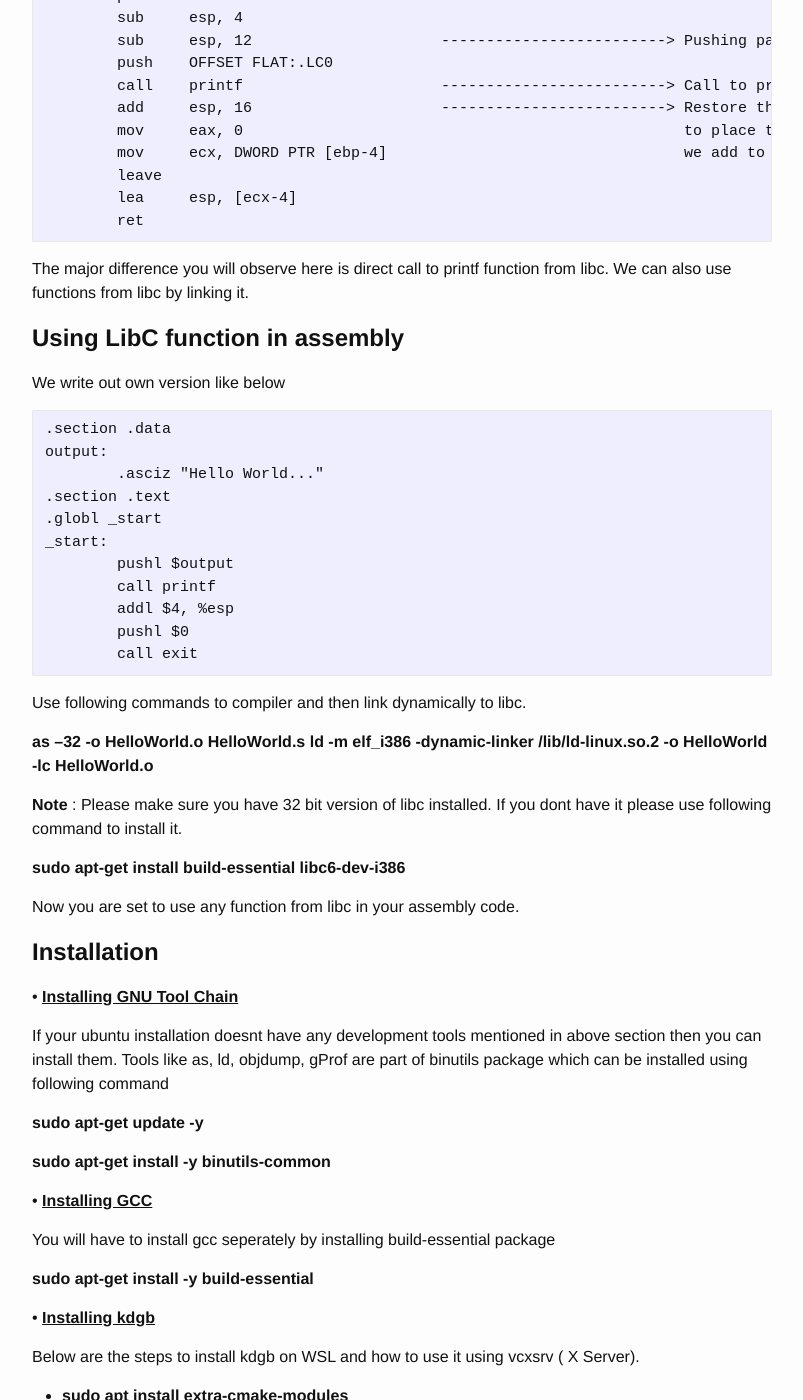
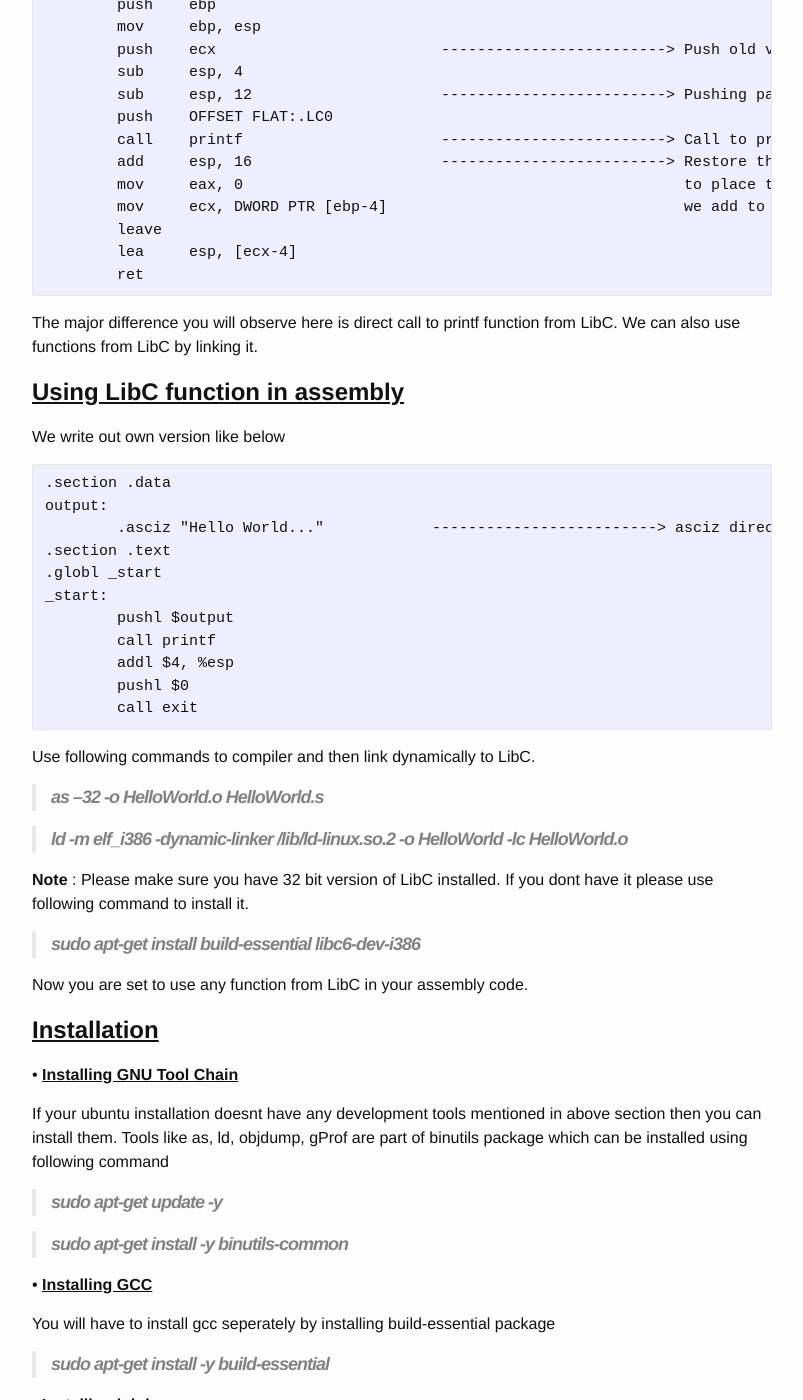
Before and after one commit to PixelClear/PixelClear.github.io, a Jekyll site: the page built from _posts/2021-01-02-x86-Assembly-tutorial-part1.markdown, in a window 1280 px wide and 1400 px high, scrolled down 7475 px. Shown: the whole window, without its empty margins (238-1041 px from the left). Built offline with Jekyll 4.4.1, drawn with Linux system fonts in a browser that asks for light colours; part of the change alters nothing that is shown; some of the changed text lies outside the part shown.

Commit message:
Formatting for x86 tutorial post

```diff
--- a/_posts/2021-01-02-x86-Assembly-tutorial-part1.markdown
+++ b/_posts/2021-01-02-x86-Assembly-tutorial-part1.markdown
@@ -5,7 +5,7 @@ date:   2021-01-02 15:13:36 +0100
 categories: technical post
 ---
 
-**Why Assembly ?**
+<ins>**Why Assembly ?**</ins>
 =====================================================================================================================================
 Assembly language is really fun. You will get tour of very exotic corners of programming and learn how things work under the hood.
 Though, not many of us will program in assembly for our day to day jobs still I have very compelling reasons to learn assembly.
@@ -19,13 +19,13 @@ So without further ado lets get started.
 
 **Note** : We are specifically starting with x86 assembly so we get better understanding of segmented address modes and then move on to x64.
 
-**What is Assembly ?**
+<ins>**What is Assembly ?**</ins>
 =====================================================================================================================================
 
 Assembly language is abstraction layer on machine code instructions. Assembly language has opcodes for machine codes instructions.
 Special program called as assembler will take this program and do necessary conversions.
 
-**Simplest Program Execution Model ?**
+<ins>**Simplest Program Execution Model ?**</ins>
 =====================================================================================================================================
 
 Below image depicts simplest representation for Von-Neuman/Stored program architecture.
@@ -42,7 +42,7 @@ at the end of this tutorial I will add one more section explaining more on contr
 Out of order execution, branch prediction, retirement unit and many components are not included in this section for simplicity.
 Cache is one more memory that is omitted from above figure again for same reason and will be explained later in separate sections.
 
-**Types of Registers**
+<ins>**Types of Registers**</ins>
 =====================================================================================================================================
 
 Now we understand RAM is where data resides but, RAM has much higher latency than CPU. So, we have added on chip memory known as registers.
@@ -108,18 +108,18 @@ the data back to CPU. This will waste CPU cycles hence registers.
       Control flags  - control some processor behavior. (string processing direction - DF)
       System flags   - control operating system level operations (traps/interrupts/io privileges…)
 
-**Tools Used**
+<ins>**Tools Used**</ins>
 =====================================================================================================================================
 
 We will be using GNU tool chain for this tutorial.
 
-  * **gcc**      : GNU compiler collection
-  * **as**       : GNU assembler (also knows as GAS)
-  * **ld**       : GNU linker
-  * **gdb**      : GNU Debugger (we will be using kdbg for GUI)
-  * **gProg**    : Profiler
-  * **Objdump**  : Display info from Obj file
-  * **kdbg**     : UI front end for gdb
+>  * **gcc**      : GNU compiler collection
+>  * **as**       : GNU assembler (also knows as GAS)
+>  * **ld**       : GNU linker
+>  * **gdb**      : GNU Debugger (we will be using kdbg for GUI)
+>  * **gProg**    : Profiler
+>  * **Objdump**  : Display info from Obj file
+>  * **kdbg**     : UI front end for gdb
 
 I am using WSL with ubuntu installed as windows linux subsystem.
 Please make sure your system has these installed.
@@ -127,16 +127,18 @@ If your system doesn’t have these then please follow **"Installation"** sectio
 
 **Note** : I will include special instruction for using UI applications in WSL setup.
 
-**Structure of Assembly Program**
+<ins>**Structure of Assembly Program**</ins>
 =====================================================================================================================================
 
 ![Program Structure]({{ site.url }}/assets/as-structure.jpg){:class="img-responsive"}
 
   • Data Section : This section contains data that is initialized.
+
   • Bss Section : Uninitialized data declarations goes here.
+
   • Text Section : Instructions and logic manipulating data goes here.
 
-**Hello World Assembly**
+<ins>**Hello World Assembly**</ins>
 =====================================================================================================================================
 
 For fun we start with showing hello world program in assembly. Along side is given explanation for each line for understanding.
@@ -190,10 +192,10 @@ We want to print the value to console. Hence we are using system calls for that
 given unique number. We are using 4 which is sys_write system call.Then we want to put this string to stdout. Linux
 treats everything as file. So 1 is file descriptor for stdout.So we fill the registers will following values
 
-    EAX - system call number
-    EBX - file descriptor number
-    ECX - actual string
-    EDX - length of string
+>    EAX - system call number
+>    EBX - file descriptor number
+>    ECX - actual string
+>    EDX - length of string
 
 After loading proper values inside registers we issue software interrupt using int instruction.
 There are software interrupt and hardware interrupts. Hardware interrupts have higher priority than software interrupts.
@@ -222,45 +224,46 @@ and hence we get out string printed on console.
 
 In this part we are simply calling sys_exit system call to complete the execution of our program.
 
-**Compiling and Running**
+<ins>**Compiling and Running**</ins>
 =====================================================================================================================================
 
 This is the most exciting part (If you dont get any errors !).
 
 Use following command to build object file
 
-  **as --32 -o HelloWorld.o HelloWorld.s**
+>  **as --32 -o HelloWorld.o HelloWorld.s**
 
 Use following command to link the object file and get executable
 
-  **ld -m elf_i386 -o HelloWorld HelloWorld.o**
+>  **ld -m elf_i386 -o HelloWorld HelloWorld.o**
 
 Use following command to run
 
-  **./HelloWorld**
+>  **./HelloWorld**
 
 **Note** : Please see options **--32** and **-m elf_i386** used to build in 32 bit mode.
 
-**Debugging HelloWorld**
+<ins>**Debugging HelloWorld**</ins>
 =====================================================================================================================================
 
 We need to have debug symbols embedded in out exe in order to debug it.
 Hence we use following symbols so assembler embeds those special symbols in object file.
 
-  **as --32 -gstabs -o HelloWorld.o HelloWorld.s**
-  **ld -m elf_i386 -o HelloWorld HelloWorld.o**
+>  **as --32 -gstabs -o HelloWorld.o HelloWorld.s**
+>
+>  **ld -m elf_i386 -o HelloWorld HelloWorld.o**
 
 
 As you remember we are using kdbg to debug so run following command
 
-  **kdbg HelloWorld**
+>  **kdbg HelloWorld**
 
 You will see below window and as you set breakpoints and step in code you can inspect values in registers and memory locations. If you see in below image, bottom most window on left
 shows the values in different registers.
 
 ![Debugger View]({{ site.url }}/assets/kdb-debugging.jpg){:class="img-responsive"}
 
-**Using Gcc to inspect assembly generated**
+<ins>**Using Gcc to inspect assembly generated**</ins>
 =====================================================================================================================================
 
 Lets write HelloWorld program in c and see the generated assembly and try to compare it with what we have written.
@@ -276,7 +279,7 @@ int main() {
 
 Run command
 
-  **gcc -m32 -S HelloWorld.c**
+>  **gcc -m32 -S HelloWorld.c**
 
 This command will generate HelloWorld.s file.
 
@@ -305,10 +308,10 @@ main:
 ~~~~~~~~~~~~~~~~~~~~~~~~~~~~~~~~~~~
 
 
-The major difference you will observe here is direct call to printf function from libc.
-We can also use functions from libc by linking it.
+The major difference you will observe here is direct call to printf function from LibC.
+We can also use functions from LibC by linking it.
 
-**Using LibC function in assembly**
+<ins>**Using LibC function in assembly**</ins>
 =====================================================================================================================================
 
 We write out own version like below
@@ -316,7 +319,7 @@ We write out own version like below
 ~~~~~~~~~~~~~~~~~~~~~~~~~~~~~~~~~~~
 .section .data
 output:
-        .asciz "Hello World..."
+        .asciz "Hello World..."            -------------------------> asciz directive is used to specify null terminated string. LibC functions needs null terminated string.
 .section .text
 .globl _start
 _start:
@@ -328,18 +331,19 @@ _start:
 ~~~~~~~~~~~~~~~~~~~~~~~~~~~~~~~~~~~
 
 
-Use following commands to compiler and then link dynamically to libc.
+Use following commands to compiler and then link dynamically to LibC.
 
-  **as --32 -o HelloWorld.o HelloWorld.s**
-  **ld -m elf_i386 -dynamic-linker /lib/ld-linux.so.2 -o HelloWorld -lc HelloWorld.o**
+>  **as --32 -o HelloWorld.o HelloWorld.s**
 
-**Note** : Please make sure you have 32 bit version of libc installed. If you dont have it please use following command to install it.
+>  **ld -m elf_i386 -dynamic-linker /lib/ld-linux.so.2 -o HelloWorld -lc HelloWorld.o**
 
-  **sudo apt-get install build-essential libc6-dev-i386**
+**Note** : Please make sure you have 32 bit version of LibC installed. If you dont have it please use following command to install it.
 
-Now you are set to use any function from libc in your assembly code.
+>  **sudo apt-get install build-essential libc6-dev-i386**
 
-**Installation**
+Now you are set to use any function from LibC in your assembly code.
+
+<ins>**Installation**</ins>
 =====================================================================================================================================
 
 • <ins>**Installing GNU Tool Chain**</ins>
@@ -347,37 +351,37 @@ Now you are set to use any function from libc in your assembly code.
    If your ubuntu installation doesnt have any development tools mentioned in above section then you can install them.
    Tools like as, ld, objdump, gProf are part of binutils package which can be installed using following command
 
-   **sudo apt-get update -y**
+>   **sudo apt-get update -y**
 
-   **sudo apt-get install -y binutils-common**
+>   **sudo apt-get install -y binutils-common**
 
 • <ins>**Installing GCC**</ins>
 
    You will have to install gcc seperately by installing build-essential package
 
-   **sudo apt-get install -y build-essential**
+>   **sudo apt-get install -y build-essential**
 
 • <ins>**Installing kdgb**</ins>
 
    Below are the steps to install kdgb on WSL and how to use it using vcxsrv ( X Server).
 
-   * **sudo apt install extra-cmake-modules**
+>   * **sudo apt install extra-cmake-modules**
 
-   * **git clone -b maint https://github.com/j6t/kdbg.git**
+>   * **git clone -b maint https://github.com/j6t/kdbg.git**
 
-   * **cd kdbg**
+>   * **cd kdbg**
 
-   * **git tag -l**
+>   * **git tag -l**
 
-   * **git checkout kdbg-3.0.1**
+>   * **git checkout kdbg-3.0.1**
 
-   * **sudo apt install libkf5iconthemes-dev libkf5xmlgui-dev**
+>   * **sudo apt install libkf5iconthemes-dev libkf5xmlgui-dev**
 
-   * **sudo apt-get install -y gettext**
+>   * **sudo apt-get install -y gettext**
 
-   * **cmake .**
+>   * **cmake .**
 
-   * **sudo make install**
+>   * **sudo make install**
 
    After following above steps kdbg is not installed on your system.
 
@@ -391,13 +395,13 @@ Now you are set to use any function from libc in your assembly code.
 
    * On WSL command prompt execute following command that will set the display number (You can also write below command in your .bashrc in case you dont want to do it everytime)
 
-    **export DISPLAY=$(cat /etc/resolv.conf | grep nameserver | awk '{print $2}'):0**
+>    **export DISPLAY=$(cat /etc/resolv.conf | grep nameserver | awk '{print $2}'):0**
 
    * Now you are good to go!
 
   Following above steps when ever you will launch the kdgb you will see the GUI and you can debug the application.
 
-**Miscellaneous**
+<ins>**Miscellaneous**</ins>
 =====================================================================================================================================
 
 • <ins>**Hardware Interrupt Handling**</ins>
```
